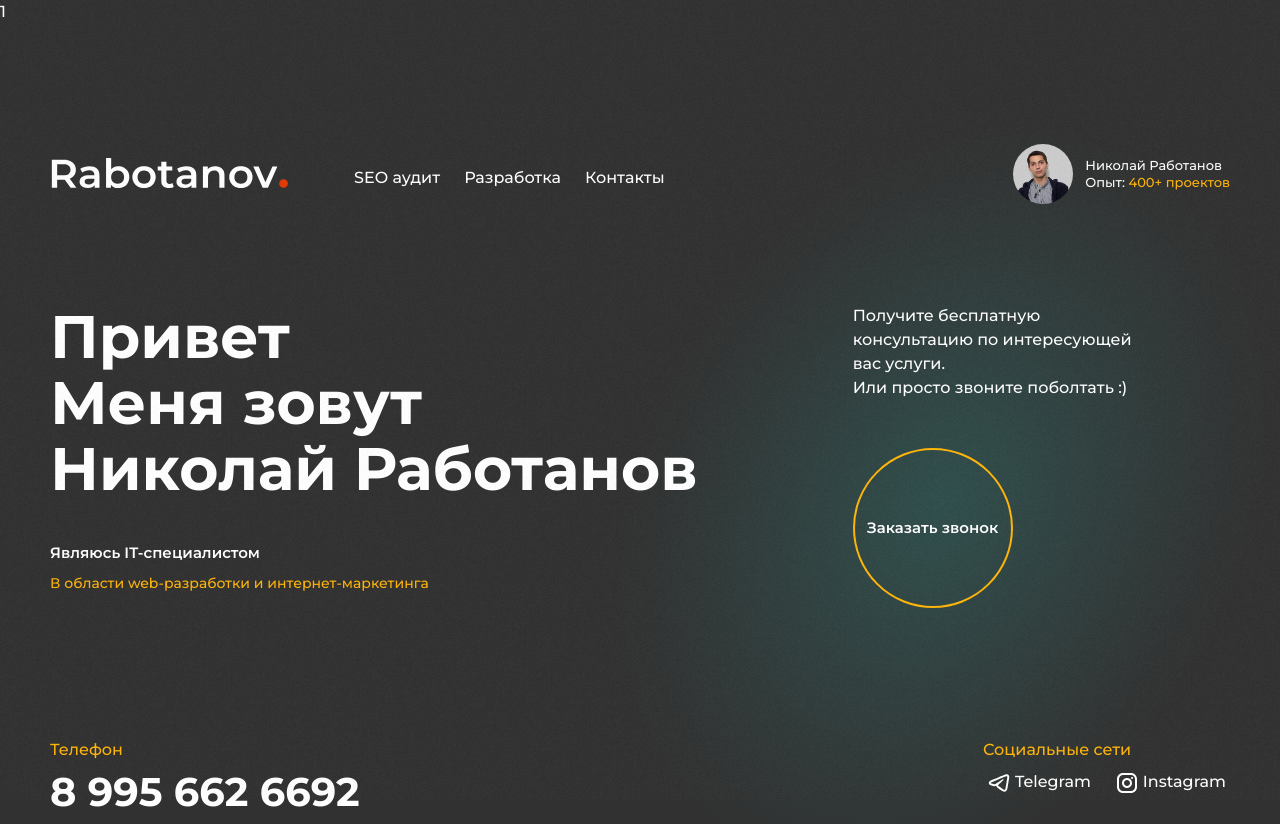
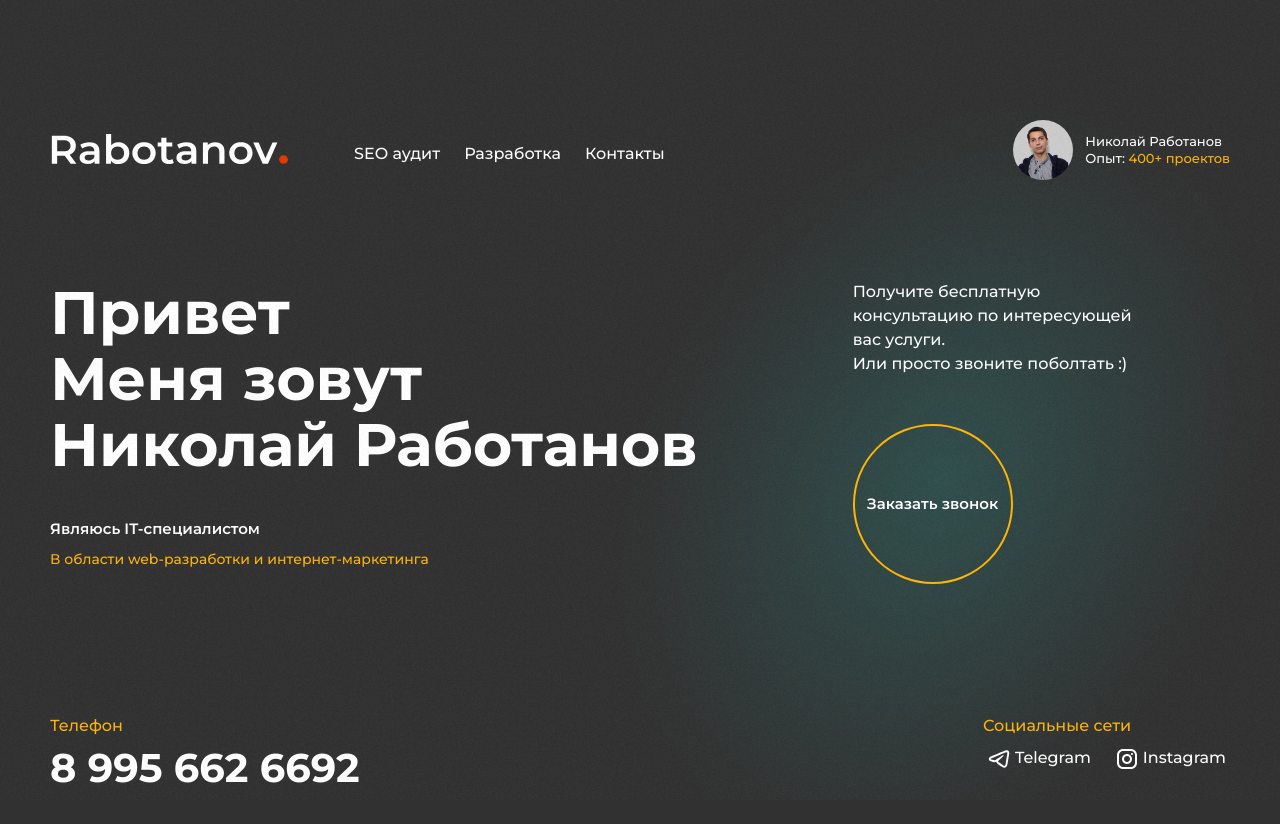
Before and after one commit to Fapalz/rabotanov.ru, a website: page index.html in a window 1280 px wide. After the commit the page ends 800 px from the top, so only its background shows below. Drawn offline with nearby package versions, Linux system fonts and the light colour scheme.

Commit message:
delete test line

```diff
--- a/index.html
+++ b/index.html
@@ -15,9 +15,7 @@
   <title>SEO продвижение</title>
 </head>
 
-
 <body>
-  <div>1</div>
   <div class="page">
     <header>
       <div class="container">
```
